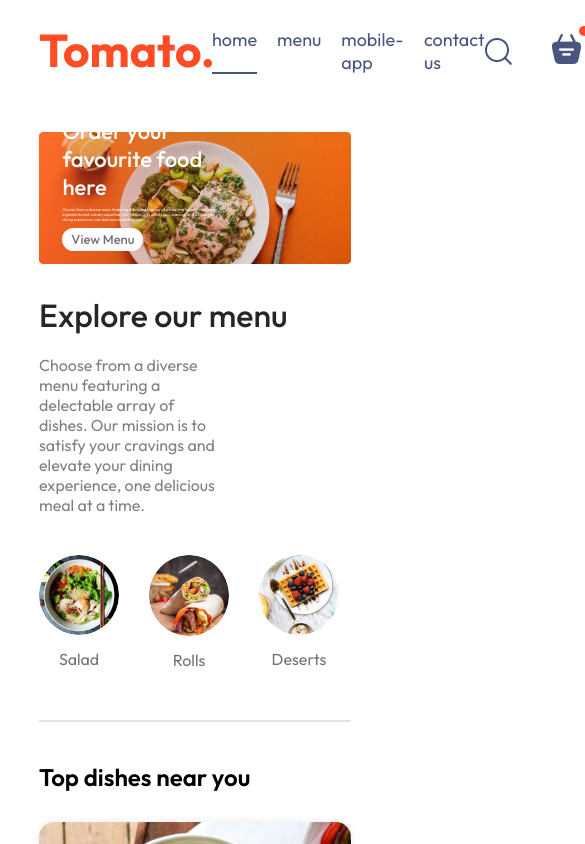
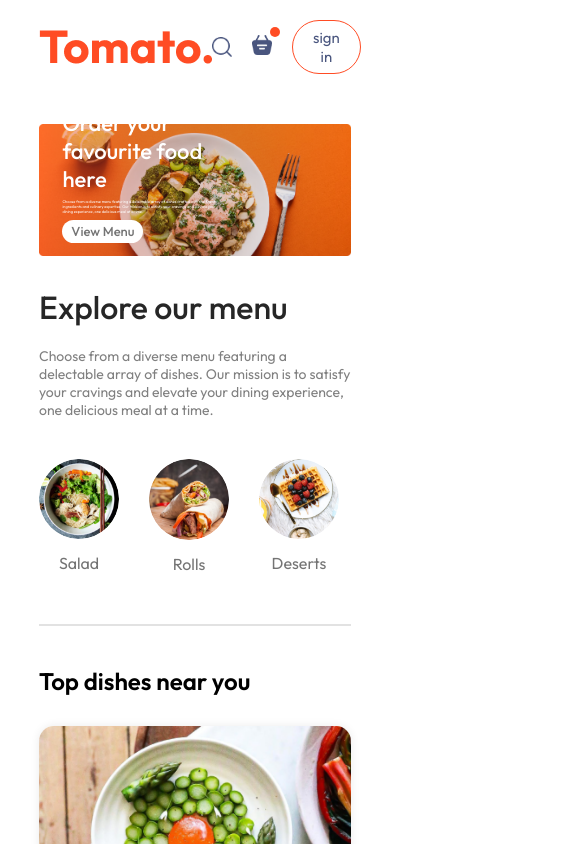
Before and after one commit to Dharamvirr/Food-Delivery-Web-App, a React (Vite) app in the folder frontend/: page / in a window 390 px wide. Shown: the top 844 px of the page, 585 px wide, since content can reach past the window. Built offline with nearby package versions, Linux system fonts and the light colour scheme.

Commit message:
Make website responsive and enable smooth scrolling with Link tags

```diff
--- a/frontend/src/components/ExploreMenu/ExploreMenu.css
+++ b/frontend/src/components/ExploreMenu/ExploreMenu.css
@@ -46,3 +46,9 @@
     background-color: #E2E2E2;
     border: none;
 }
+@media (max-width:1050px) {
+    .explore-menu-text{
+        max-width: 100%;
+        font-size: 14px;
+    }
+}
--- a/frontend/src/components/Footer/Footer.css
+++ b/frontend/src/components/Footer/Footer.css
@@ -45,3 +45,14 @@
     background-color:grey;
     border: none;
 }
+
+@media (max-width:750px) {
+    .footer-content{
+        display: flex;
+        flex-direction: column;
+        gap: 35px;
+    }
+    .footer-copyright{
+        text-align: center;
+    }
+}
--- a/frontend/src/components/Navbar/Navbar.css
+++ b/frontend/src/components/Navbar/Navbar.css
@@ -61,3 +61,57 @@
 .navbar li{
     cursor:pointer;
 }
+
+
+@media (max-width:1050px) {
+    .navbar .logo {
+        width: 140px;
+    }
+
+    .navbar-menu {
+        gap: 20px;
+        font-size: 17px;
+    }
+
+    .navbar-right {
+        gap: 30px;
+    }
+
+    .navbar-right img {
+        width: 22px;
+    }
+
+    .navbar-right button {
+        padding: 8px 25px;
+    }
+}
+
+@media (max-width:900px) {
+    .navbar .logo {
+        width: 120px;
+    }
+
+    .navbar-menu {
+        gap: 15px;
+        font-size: 16px;
+    }
+
+    .navbar-right {
+        gap: 20px;
+    }
+
+    .navbar-right img {
+        width: 20px;
+    }
+
+    .navbar-right button {
+        font-size: 15px;
+        padding: 7px 20px;
+    }
+}
+
+@media (max-width:750px) {
+    .navbar-menu {
+        display: none;
+    }
+}
--- a/frontend/src/components/Navbar/Navbar.jsx
+++ b/frontend/src/components/Navbar/Navbar.jsx
@@ -1,6 +1,7 @@
 import React, { useState }  from 'react'
 import './Navbar.css'
 import { assets } from '../../assets/assets.js'
+import { Link } from 'react-router-dom'
 
 const Navbar = () => {
     const [menu, setMenu] = useState("home");
@@ -9,10 +10,10 @@
     <div className='navbar'>
         <img src={assets.logo} alt="" />
         <ul className="navbar-menu">
-            <li onClick={()=>setMenu("home")} className={menu==="home"?"active":""}>home</li>
-            <li onClick={()=>setMenu("menu")} className={menu==="menu"?"active":""}>menu</li>
-            <li onClick={()=>setMenu("mobile-app")} className={menu==="mobile-app"?"active":""}>mobile-app</li>
-            <li onClick={()=>setMenu("contact-us")} className={menu==="contact-us"?"active":""}>contact us</li>
+            <Link  to='/' onClick={()=>setMenu("home")} className={menu==="home"?"active":""}>home</Link>
+            <a href='#explore-menu' onClick={()=>setMenu("menu")} className={menu==="menu"?"active":""}>menu</a>
+            <a href='#app-download' onClick={()=>setMenu("mobile-app")} className={menu==="mobile-app"?"active":""}>mobile-app</a>
+            <a href='#footer' onClick={()=>setMenu("contact-us")} className={menu==="contact-us"?"active":""}>contact us</a>
         </ul>
         <div className="navbar-right">
             <img src={assets.search_icon} alt="" />
--- a/frontend/src/index.css
+++ b/frontend/src/index.css
@@ -21,3 +21,12 @@
   width:80%;
   margin:auto;
 }
+
+@keyframes fadeIn {
+    0% {
+        opacity: 0;
+    }
+    100% {
+        opacity: 1;
+    }
+}
```
Also changed, not shown: frontend/src/components/Header/Header.css (+21 -0 lines).
